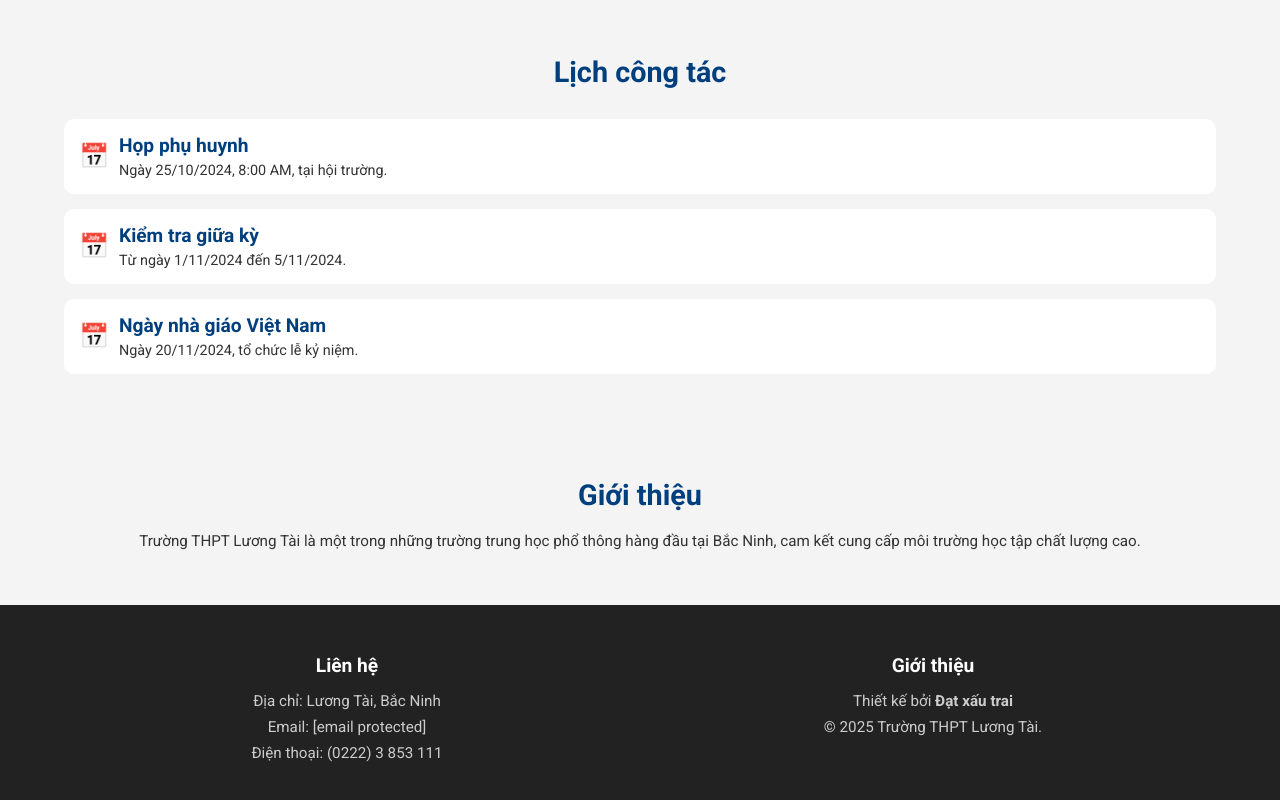
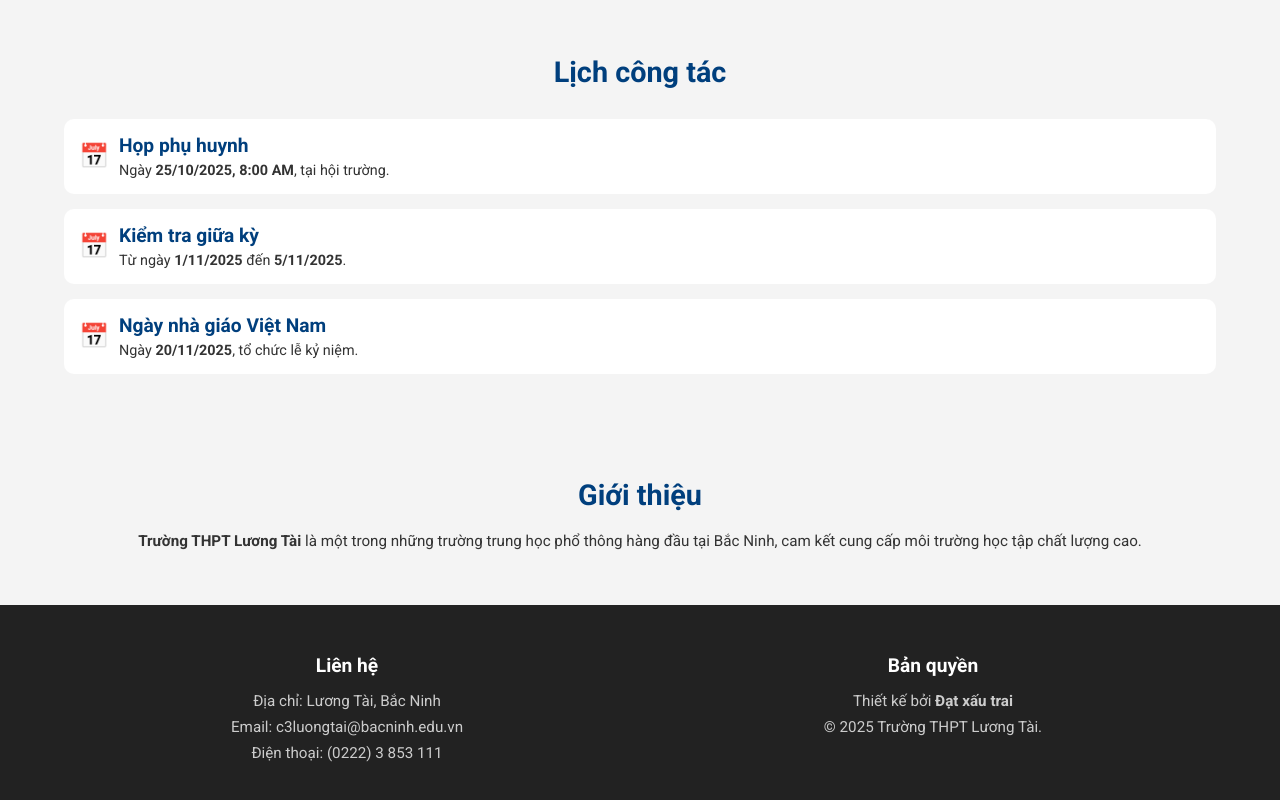
Before and after one commit to aecktsahsa/THPT_LUONG_TAI, a plain HTML site: page main/index.html in a window 1280 px wide. Shown: the part 1183-1983 px from the top of the page. Drawn offline with Linux system fonts and the light colour scheme.

Commit message:
index.html

```diff
--- a/main/index.html
+++ b/main/index.html
@@ -33,7 +33,7 @@
   </header>
 
   <div class="marquee-box">
-    <marquee>Chào mừng đến với trang web chính thức của Trường THPT Lương Tài!</marquee>
+    <marquee>💗 Cùng Trường THPT Lương Tài chào mừng Kỉ niệm <b>50 năm ngày thống nhất non sông Đất Nước 💗</b></marquee>
   </div>
 
   <section id="news">
@@ -106,21 +106,21 @@
           <span class="schedule-icon">📅</span>
           <div class="schedule-content">
             <h3><a href="#about">Họp phụ huynh</a></h3>
-            <p>Ngày 25/10/2024, 8:00 AM, tại hội trường.</p>
+            <p>Ngày <b>25/10/2025, 8:00 AM</b>, tại hội trường.</p>
           </div>
         </div>
         <div class="schedule-item">
           <span class="schedule-icon">📅</span>
           <div class="schedule-content">
             <h3><a href="#about">Kiểm tra giữa kỳ</a></h3>
-            <p>Từ ngày 1/11/2024 đến 5/11/2024.</p>
+            <p>Từ ngày <b>1/11/2025</b> đến <b>5/11/2025</b>.</p>
           </div>
         </div>
         <div class="schedule-item">
           <span class="schedule-icon">📅</span>
           <div class="schedule-content">
             <h3><a href="#about">Ngày nhà giáo Việt Nam</a></h3>
-            <p>Ngày 20/11/2024, tổ chức lễ kỷ niệm.</p>
+            <p>Ngày <b>20/11/2025</b>, tổ chức lễ kỷ niệm.</p>
           </div>
         </div>
       </div>
@@ -130,7 +130,7 @@
   <section id="about">
     <div class="container">
       <h2>Giới thiệu</h2>
-      <p>Trường THPT Lương Tài là một trong những trường trung học phổ thông hàng đầu tại Bắc Ninh, cam kết cung cấp môi trường học tập chất lượng cao.</p>
+      <p><b>Trường THPT Lương Tài</b> là một trong những trường trung học phổ thông hàng đầu tại Bắc Ninh, cam kết cung cấp môi trường học tập chất lượng cao.</p>
     </div>
   </section>
 
@@ -139,11 +139,11 @@
       <div class="footer-contact">
         <h3>Liên hệ</h3>
         <p>Địa chỉ: Lương Tài, Bắc Ninh</p>
-        <p>Email: <a href="#about"><span class="__cf_email__" data-cfemail="521217e677d7c7566737b527073717c7b7c7a3c7776673c647c">[email&#160;protected]</span></a></p>
+        <p>Email: <a href="#about"><span class="__cf_email__" data-cfemail="521217e677d7c7566737b527073717c7b7c7a3c7776673c647c">c3luongtai@bacninh.edu.vn</span></a></p>
         <p>Điện thoại: <a href="#about">(0222) 3 853 111</a></p>
       </div>
       <div class="footer-info">
-        <h3>Giới thiệu</h3>
+        <h3>Bản quyền</h3>
         <p>Thiết kế bởi <b>Đạt xấu trai</b></p>
         <p>© 2025 Trường THPT Lương Tài.</p>
       </div>
```
